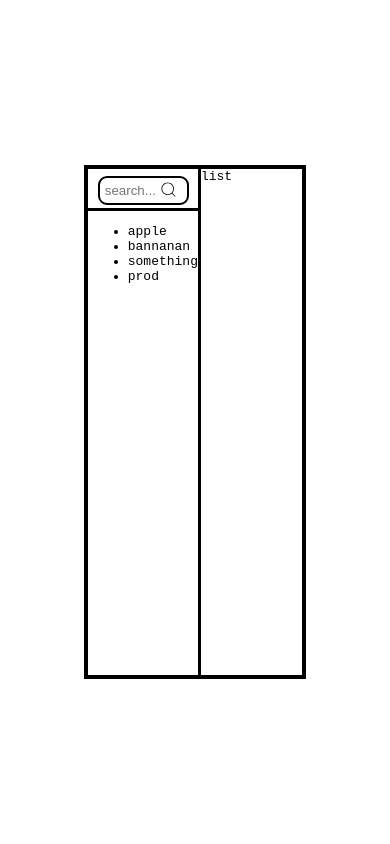
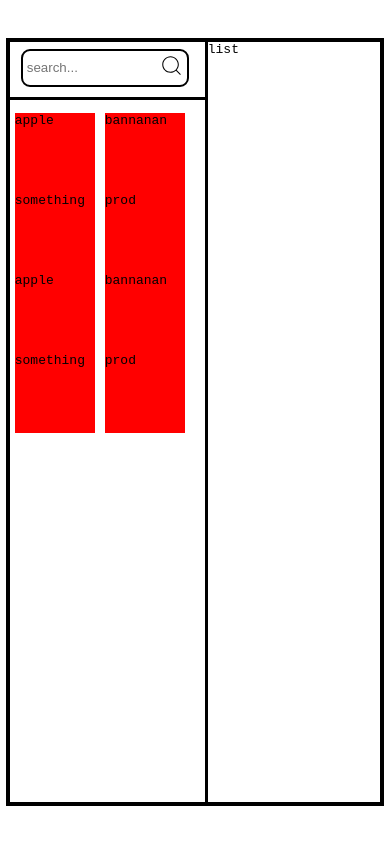
Before and after one commit to Listwas/receipt-calc, a React (Vite) app: page / in a window 390 px wide. Built offline with nearby package versions, Linux system fonts and the light colour scheme.

Commit message:
responsive search bar

```diff
--- a/src/ListPage/ListPage.jsx
+++ b/src/ListPage/ListPage.jsx
@@ -6,7 +6,7 @@ import ListItems from '../components/listItems/listItems';
 const ListPage = () => {
     const [searchQuery, setSearchQuery] = useState('');
 
-    const items = ['apple', 'bannanan', 'something', 'prod']
+    const items = ['apple', 'bannanan', 'something', 'prod', 'apple', 'bannanan', 'something', 'prod']
 
     const filteredItems = items.filter(item =>
         item.toLowerCase().includes(searchQuery.toLowerCase())
--- a/src/ListPage/ListPage.module.css
+++ b/src/ListPage/ListPage.module.css
@@ -20,7 +20,6 @@
 }
 
 .right {
-    display: inherit;
 }
 
 .left, .right {
@@ -28,10 +27,24 @@
 }
 
 .searchBar {
-    height: 5vh;
+    height: auto;
     border-bottom: 3px solid #000;
 }
 
-.products {
-    height: 100%;
+
+@media (max-width: 800px) {
+    .listContener{
+        width: 80vw;
+        height: 85vh;
+    }
 }
+
+@media (max-width: 500px) {
+    .listContener{
+        width: 95vw;
+        height: 90vh;
+    }
+    .left{
+        width: 50vw;
+    }
+}
--- a/src/components/listItems/listItems.jsx
+++ b/src/components/listItems/listItems.jsx
@@ -1,4 +1,4 @@
-// import s from './listItems.module.css'
+import './listItems.module.css'
 import PropTypes from 'prop-types'
 
 const ListItems = ({items}) => {
--- /dev/null
+++ b/src/components/listItems/listItems.module.css
@@ -0,0 +1,14 @@
+ul {
+    display: flex;
+    flex-flow: row wrap;
+    padding: 0;
+    list-style: none;
+}
+
+li {
+    width: 80px;
+    height: 80px;
+    margin-right: 5px;
+    margin-left: 5px;
+    background-color: red;
+}
--- a/src/components/searchBar/searchBar.module.css
+++ b/src/components/searchBar/searchBar.module.css
@@ -6,12 +6,13 @@
 }
 
 .searchBar input {
-    width: 100%;
     position: relative;
+    width: 30vw;
     left: 10px;
-    padding: 5px;
+    padding: 7px;
     border-radius: 9px;
     border: 2px solid #000;
+    margin-bottom: 10px;
 }
 
 .searchBar input:focus {
@@ -23,5 +24,37 @@
     width: 27px;
     height: 27px;
     position: relative;
+    top: 4px;
     right: 20px;
 }
+
+@media (max-width: 800px) {
+    .searchBar input {
+        width: 25vw;
+        padding: 4px;
+        height: 3vh;
+    }
+    .icon {
+        width: 25px;
+        height: 25px;
+        top: 4px;
+    }
+}
+
+@media (max-width: 500px) {
+    .searchBar input {
+        width: 50vw;
+    }
+    .icon {
+        top: 3px
+    }
+}
+
+@media (max-width: 400px) {
+    .searchBar input {
+        width: 40vw;
+    }
+    .icon {
+        top: 4px
+    }
+}
```
Also changed, not shown: src/components/listItems/listItems.module.jsx (deleted).
